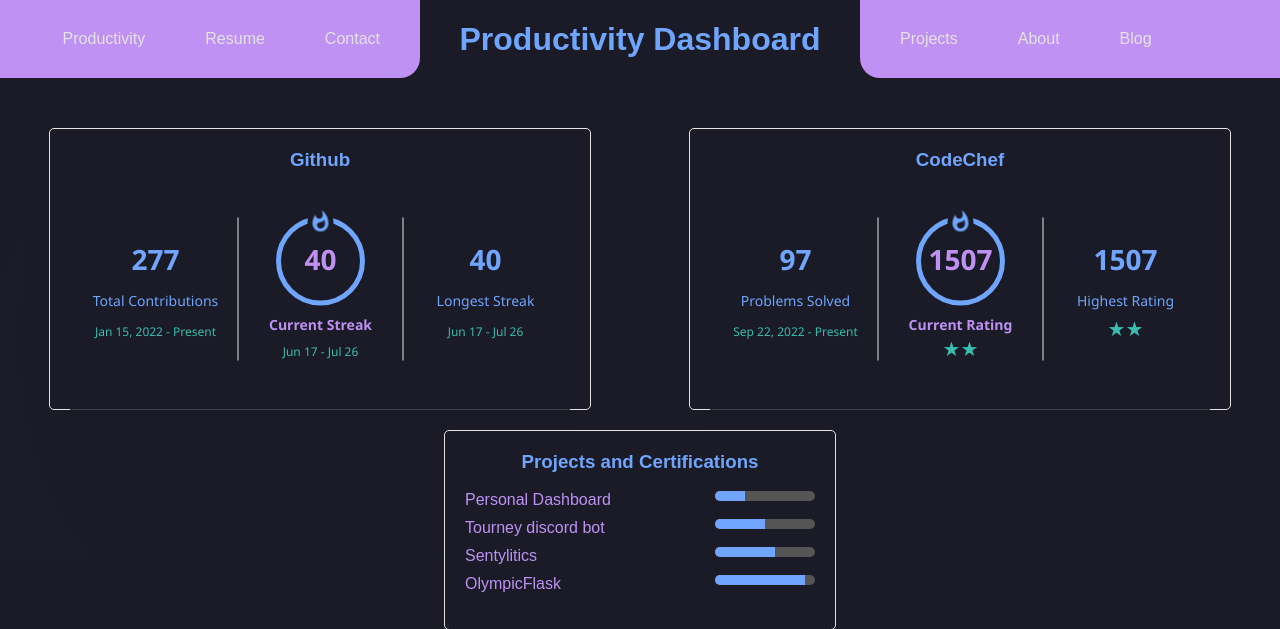
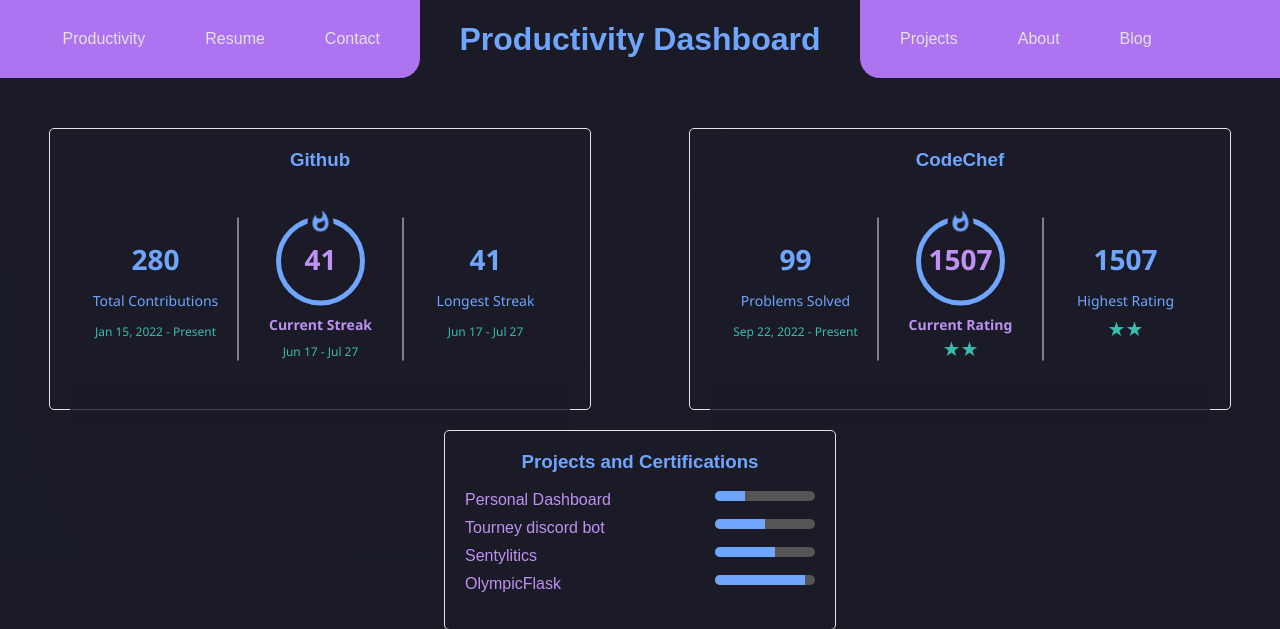
Before and after one commit to raaasin/Dashfolio, a Flask app: page / in a window 1280 px wide. Shown: the top 629 px of the page. Run offline with Flask 2, Linux system fonts and the light colour scheme.

Commit message:
color change

```diff
--- a/templates/codechef.html
+++ b/templates/codechef.html
@@ -37,7 +37,7 @@
    <!-- Total problems solved big number -->
    <g transform="translate(82.5,48)">
     <text fill="#70A5FD" font-family='"Segoe UI", Ubuntu, sans-serif' font-size="28px" font-style="normal" font-weight="700" stroke="none" stroke-width="0" style="opacity: 0; animation: fadein 0.5s linear forwards 0.6s" text-anchor="middle" x="0" y="32">
-     97
+     99
     </text>
    </g>
    <!-- Total problems label -->
--- a/templates/github.html
+++ b/templates/github.html
@@ -37,7 +37,7 @@
    <!-- Total Contributions big number -->
    <g transform="translate(82.5,48)">
     <text fill="#70A5FD" font-family='"Segoe UI", Ubuntu, sans-serif' font-size="28px" font-style="normal" font-weight="700" stroke="none" stroke-width="0" style="opacity: 0; animation: fadein 0.5s linear forwards 0.6s" text-anchor="middle" x="0" y="32">
-     277
+     280
     </text>
    </g>
    <!-- Total Contributions label -->
@@ -57,7 +57,7 @@
    <!-- Current Streak big number -->
    <g transform="translate(247.5,48)">
     <text fill="#BF91F3" font-family='"Segoe UI", Ubuntu, sans-serif' font-size="28px" font-style="normal" font-weight="700" stroke="none" stroke-width="0" style="animation: currstreak 0.6s linear forwards" text-anchor="middle" x="0" y="32">
-     40
+     41
     </text>
    </g>
    <!-- Current Streak label -->
@@ -69,7 +69,7 @@
    <!-- Current Streak range -->
    <g transform="translate(247.5,145)">
     <text fill="#38BDAE" font-family='"Segoe UI", Ubuntu, sans-serif' font-size="12px" font-style="normal" font-weight="400" stroke="none" stroke-width="0" style="opacity: 0; animation: fadein 0.5s linear forwards 0.9s" text-anchor="middle" x="0" y="21">
-     Jun 17 - Jul 26
+     Jun 17 - Jul 27
     </text>
    </g>
    <!-- Ring around number -->
@@ -89,7 +89,7 @@
    <!-- Longest Streak big number -->
    <g transform="translate(412.5,48)">
     <text fill="#70A5FD" font-family='"Segoe UI", Ubuntu, sans-serif' font-size="28px" font-style="normal" font-weight="700" stroke="none" stroke-width="0" style="opacity: 0; animation: fadein 0.5s linear forwards 1.2s" text-anchor="middle" x="0" y="32">
-     40
+     41
     </text>
    </g>
    <!-- Longest Streak label -->
@@ -101,7 +101,7 @@
    <!-- Longest Streak range -->
    <g transform="translate(412.5,114)">
     <text fill="#38BDAE" font-family='"Segoe UI", Ubuntu, sans-serif' font-size="12px" font-style="normal" font-weight="400" stroke="none" stroke-width="0" style="opacity: 0; animation: fadein 0.5s linear forwards 1.4s" text-anchor="middle" x="0" y="32">
-     Jun 17 - Jul 26
+     Jun 17 - Jul 27
     </text>
    </g>
   </g>
--- a/templates/navbar.html
+++ b/templates/navbar.html
@@ -55,14 +55,14 @@
 
   /* Sample styles for left and right navbars */
   .left-navbar {
-    background-color: #BF91F3;
+    background-color: #ad73f0;
     color: #E4E2E2;
     border-bottom-right-radius: 20px; /* Rounded only the bottom-right corner of the left navbar */
     text-align: right; /* Align the items on the right side */
   }
 
   .right-navbar {
-    background-color: #BF91F3;
+    background-color: #ad73f0;
     color: #E4E2E2;
     border-bottom-left-radius: 20px; /* Rounded only the bottom-left corner of the right navbar */
     text-align: left; /* Align the items on the left side */
```
